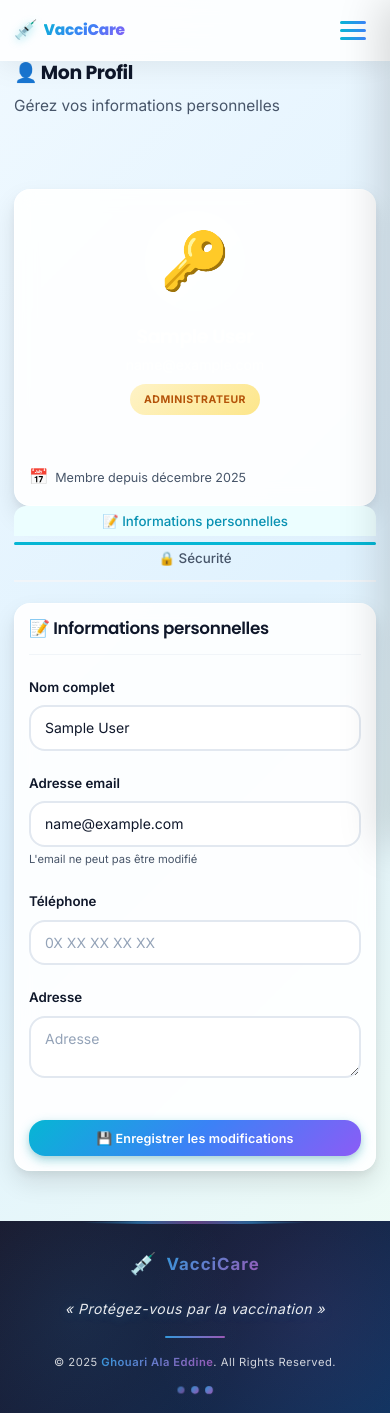
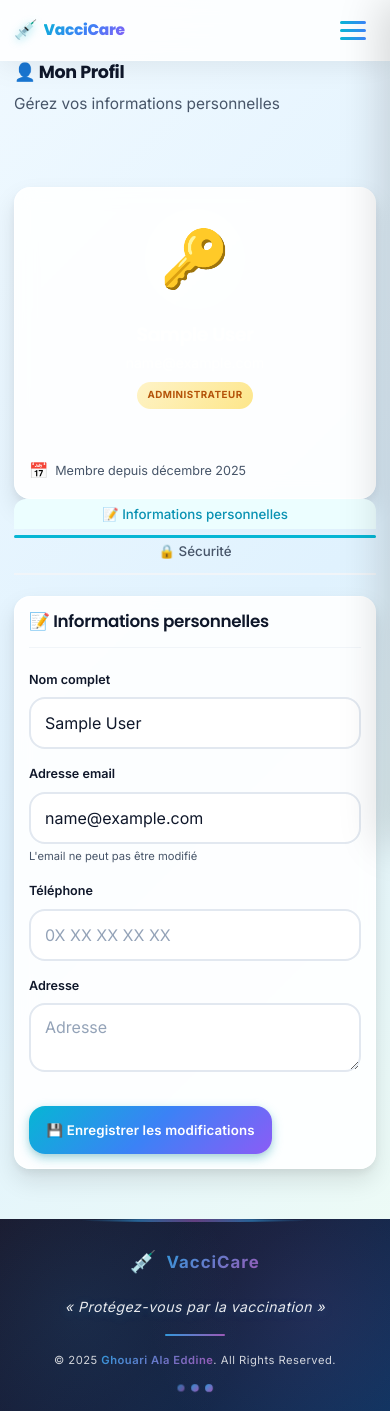
Before and after one commit to ghouari-ala-eddine/vaccicare, a React (Vite) app in the folder client/: page /profile in a window 390 px wide. Shown: the top 1413 px of the page. Built offline with nearby package versions, Linux system fonts and the light colour scheme; no server answers; sample sign-in values are in the browser's storage.

Commit message:
Improve mobile responsiveness for modals and all pages

```diff
--- a/client/src/styles/index.css
+++ b/client/src/styles/index.css
@@ -1091,6 +1091,16 @@ tr:hover td {
     font-size: 1.2rem;
   }
 
+  .page-header {
+    flex-direction: column;
+    align-items: flex-start;
+    gap: var(--spacing-md);
+  }
+
+  .page-header .btn {
+    width: 100%;
+  }
+
   .card {
     padding: var(--spacing-lg);
     border-radius: var(--radius-lg);
@@ -1098,6 +1108,12 @@ tr:hover td {
 
   .card:hover {
     transform: none;
+  }
+
+  .card-header {
+    flex-direction: column;
+    align-items: flex-start;
+    gap: var(--spacing-sm);
   }
 
   .stat-card {
@@ -1123,36 +1139,88 @@ tr:hover td {
     font-size: 0.85rem;
   }
 
+  /* Buttons - Touch Friendly */
   .btn {
-    padding: 0.75rem 1.25rem;
-    font-size: 0.9rem;
+    padding: 0.875rem 1.25rem;
+    font-size: 0.95rem;
+    min-height: 48px;
+  }
+
+  .btn-sm {
+    padding: 0.625rem 1rem;
+    min-height: 40px;
+  }
+
+  /* Modal - Full Width on Mobile */
+  .modal-overlay {
+    padding: 0;
+    align-items: flex-end;
+  }
+
+  .modal {
     width: 100%;
-    justify-content: center;
-  }
-
-  .btn-sm {
-    padding: 0.5rem 1rem;
-    width: auto;
-  }
-
-  .modal {
-    margin: var(--spacing-sm);
-    max-height: 85vh;
-    border-radius: var(--radius-xl);
-  }
-
-  .modal-header,
+    max-width: 100%;
+    max-height: 92vh;
+    border-radius: var(--radius-2xl) var(--radius-2xl) 0 0;
+    margin: 0;
+    animation: modalSlideUpMobile var(--transition-slow);
+  }
+
+  .modal-header {
+    padding: var(--spacing-lg);
+    position: sticky;
+    top: 0;
+    background: white;
+    z-index: 10;
+  }
+
+  .modal-title {
+    font-size: 1.15rem;
+  }
+
+  .modal-close {
+    width: 44px;
+    height: 44px;
+  }
+
   .modal-body {
     padding: var(--spacing-lg);
   }
 
   .modal-footer {
-    padding: var(--spacing-md) var(--spacing-lg);
+    padding: var(--spacing-md) var(--spacing-lg) var(--spacing-xl);
     flex-direction: column;
+    gap: var(--spacing-sm);
+    position: sticky;
+    bottom: 0;
+    background: white;
+    border-top: 1px solid var(--gray-100);
   }
 
   .modal-footer .btn {
     width: 100%;
+  }
+
+  /* Form Inputs - Touch Friendly */
+  .form-input {
+    padding: 1rem;
+    font-size: 16px;
+    /* Prevents iOS zoom */
+    min-height: 52px;
+  }
+
+  .form-group {
+    margin-bottom: var(--spacing-md);
+  }
+
+  .form-label {
+    font-size: 0.9rem;
+  }
+
+  /* Tables */
+  .table-container {
+    margin: 0 calc(-1 * var(--spacing-md));
+    border-radius: 0;
   }
 
   th,
@@ -1161,12 +1229,41 @@ tr:hover td {
     font-size: 0.9rem;
   }
 
+  /* Alerts */
+  .alert {
+    padding: var(--spacing-md);
+    font-size: 0.9rem;
+  }
+
+  /* Badges */
+  .badge {
+    padding: 0.375rem 0.75rem;
+    font-size: 0.7rem;
+  }
+
   .hide-mobile {
     display: none !important;
   }
 
   .show-mobile {
     display: block !important;
+  }
+
+  /* Fix page margins */
+  .page {
+    overflow-x: hidden;
+  }
+}
+
+@keyframes modalSlideUpMobile {
+  from {
+    opacity: 0;
+    transform: translateY(100%);
+  }
+
+  to {
+    opacity: 1;
+    transform: translateY(0);
   }
 }
 
@@ -1185,11 +1282,44 @@ tr:hover td {
   }
 
   .page-header h1 {
-    font-size: 1.35rem;
+    font-size: 1.25rem;
   }
 
   .form-input {
     padding: 0.875rem 1rem;
+  }
+
+  /* Modal - Even more compact */
+  .modal {
+    max-height: 95vh;
+  }
+
+  .modal-header {
+    padding: var(--spacing-md);
+  }
+
+  .modal-body {
+    padding: var(--spacing-md);
+  }
+
+  .modal-footer {
+    padding: var(--spacing-sm) var(--spacing-md) var(--spacing-lg);
+  }
+
+  /* Stat cards compact */
+  .stat-card {
+    flex-direction: column;
+    text-align: center;
+  }
+
+  .stat-icon {
+    width: 56px;
+    height: 56px;
+    font-size: 1.5rem;
+  }
+
+  .stat-content {
+    text-align: center;
   }
 }
 
```
